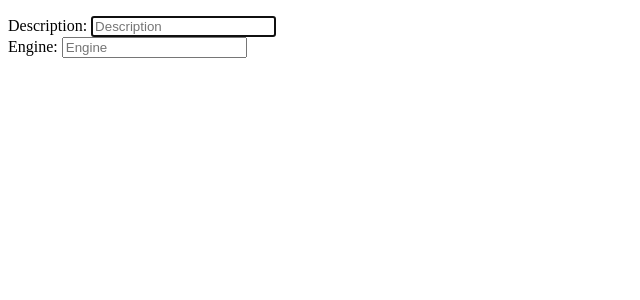
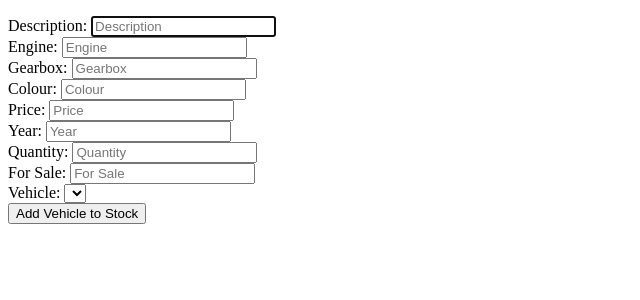
Before and after one commit to karsim46/Shop_project, a Flask app: page /vehicles/new in a window 1280 px wide. Shown: the part 70-370 px from the top of the page, without its empty margins (0-640 px from the left). Run offline with Flask 2, Linux system fonts and the light colour scheme; data that the repository does not hold is empty; some libraries are stand-ins or nearby versions.

Commit message:
items added to new html

```diff
--- a/templates/vehicles/index.html
+++ b/templates/vehicles/index.html
@@ -8,10 +8,7 @@
     <div class="vehicle">
         <div class="content">
             <a href="/vehicles/{{vehicle.id}}">{{vehicle.description}} </a>
-             <div class="engine">{{vehicle.id}}
-            {{vehicle.engine}}
-            <span class="gearbox">{{vehicle.gearbox}}</span>
-            <p><i>{{vehicle.display_name()}}</i></p>
+             <p><i>{{vehicle.display_name()}}</i></p>
          </div>
         </div class="buttons">
     </div>
--- a/templates/vehicles/new.html
+++ b/templates/vehicles/new.html
@@ -14,6 +14,47 @@
             <input type= float id="engine" name="engine" placeholder="Engine" required>
         </div>
 
+        <div>
+            <label for="gearbox">Gearbox:</label>
+            <input type= "text" id="gearbox" name="gearbox" placeholder="Gearbox" required>
+        </div>
+
+        <div>
+            <label for="colour">Colour:</label>
+            <input type= "text" id="colour" name="colour" placeholder="Colour" required>
+        </div>
+
+        <div>
+            <label for="price">Price:</label>
+            <input type= float id="price" name="price" placeholder="Price" required>
+        </div>
+
+        <div>
+            <label for="year">Year:</label>
+            <input type= int id="year" name="year" placeholder="Year" required>
+        </div>
+
+        <div>
+            <label for="quantity">Quantity:</label>
+            <input type= int id="quantity" name="quantity" placeholder="Quantity" required>
+        </div>
+
+        <div>
+            <label for="for_sale">For Sale:</label>
+            <input type= boolean id="for_sale" name="for_sale" placeholder="For Sale" required>
+        </div>
+
+
+        <div>
+            <label for="vehicle">Vehicle:</label>
+            <select id="vehicle" name="vehicle_id">
+              {% for vehicle in all_vehicle %}
+                <option value="{{ vehicle.id }}">{{ vehicle.display_name() }}</option>
+              {% endfor %}
+            </select>
+        </div>
+        <button type="submit">Add Vehicle to Stock</button>
+
     </form>
 </div>
 
```
